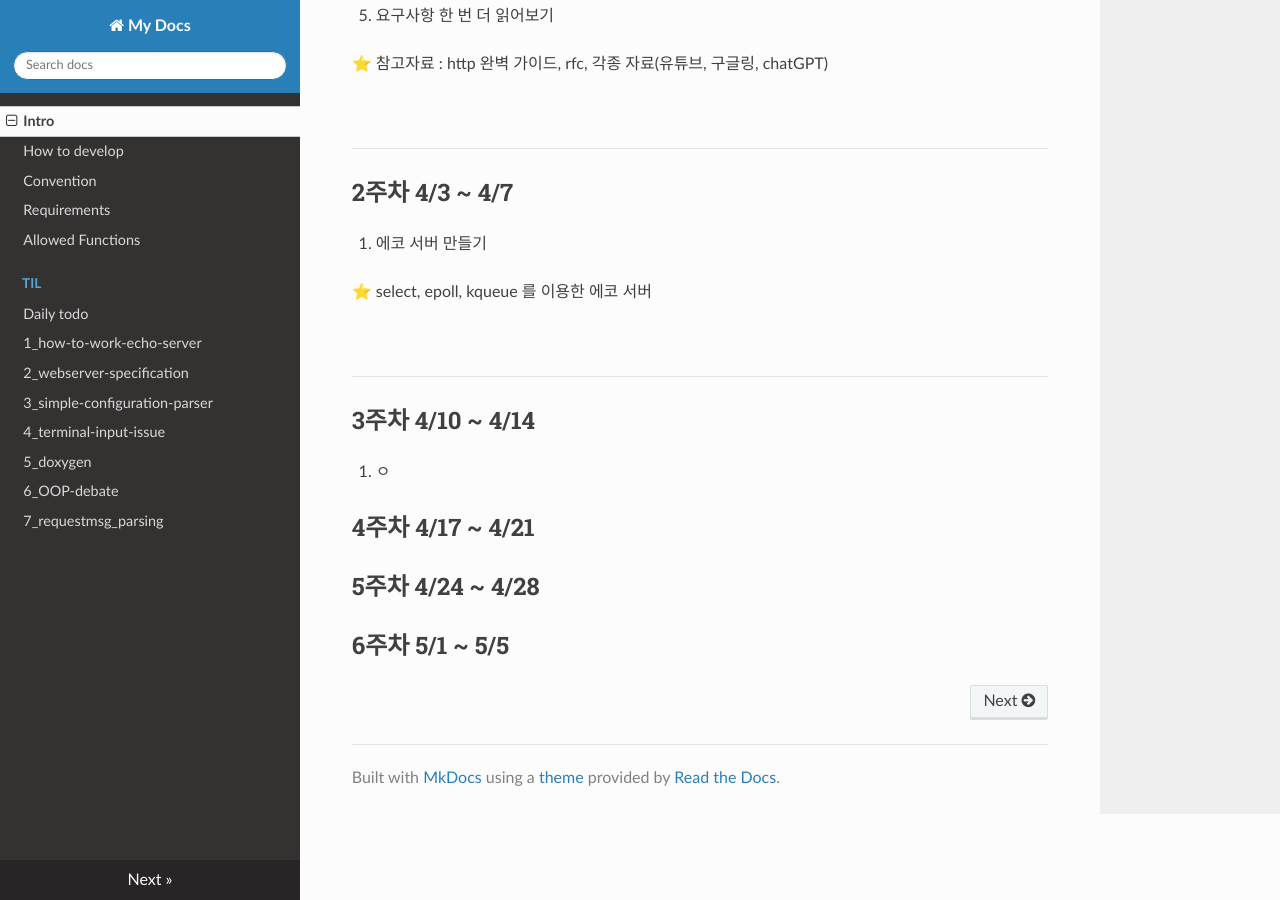
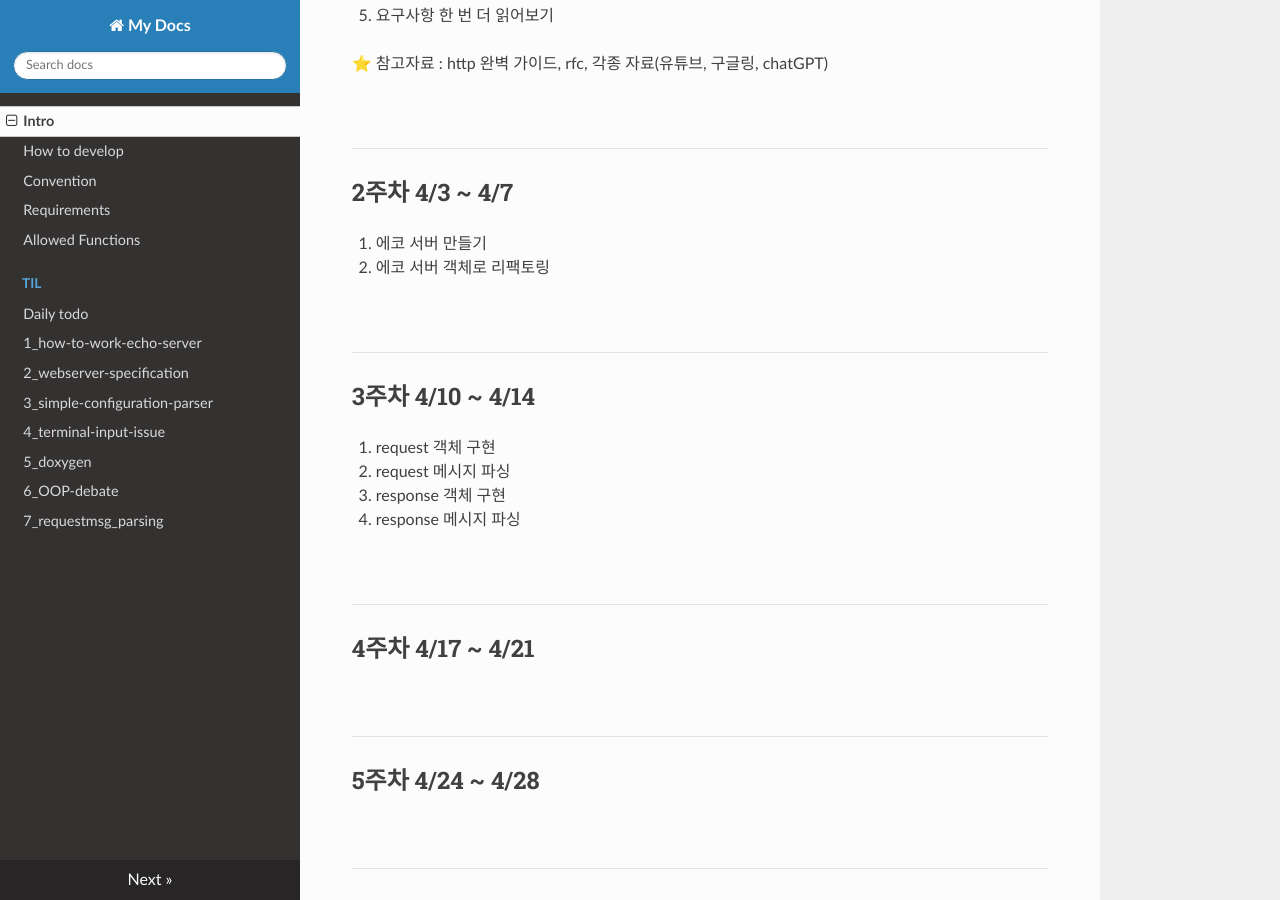
Before and after one commit to JaeHwan-s-WebServeClass/webserver-nginx, an MkDocs documentation site: the page built from docs/docs/index.md, in a window 1280 px wide and 900 px high, scrolled down 1102 px. Built offline with MkDocs 1.6.1, drawn with Linux system fonts in a browser that asks for light colours; nearby versions of some CDN libraries.

Commit message:
docs: fix weekly plan

```diff
--- a/docs/docs/index.md
+++ b/docs/docs/index.md
@@ -51,8 +51,7 @@ jaekim, jimin, jnam, jrim, seunghye, yichoi
 ## 2주차 4/3 ~ 4/7
 
 1. 에코 서버 만들기
-
-⭐️ select, epoll, kqueue 를 이용한 에코 서버
+2. 에코 서버 객체로 리팩토링
 
 <br>
 
@@ -60,17 +59,26 @@ jaekim, jimin, jnam, jrim, seunghye, yichoi
 
 ## 3주차 4/10 ~ 4/14
 
-1. ㅇ
+1. request 객체 구현
+2. request 메시지 파싱
+3. response 객체 구현
+4. response 메시지 파싱
 
+<br>
 
-
+***
 
 ## 4주차 4/17 ~ 4/21
 
+<br>
 
+***
 
 
 ## 5주차 4/24 ~ 4/28
 
+<br>
+
+***
 
 ## 6주차 5/1 ~ 5/5
```
